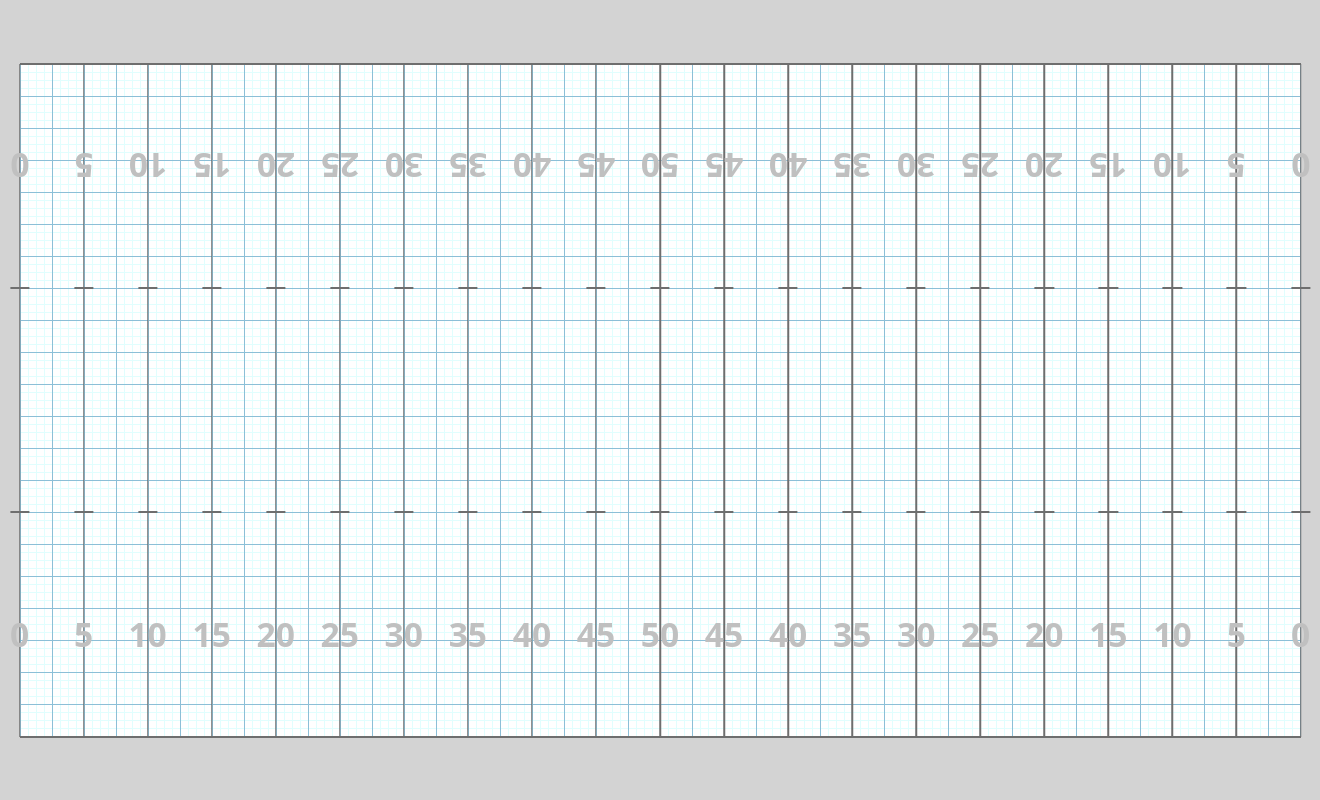
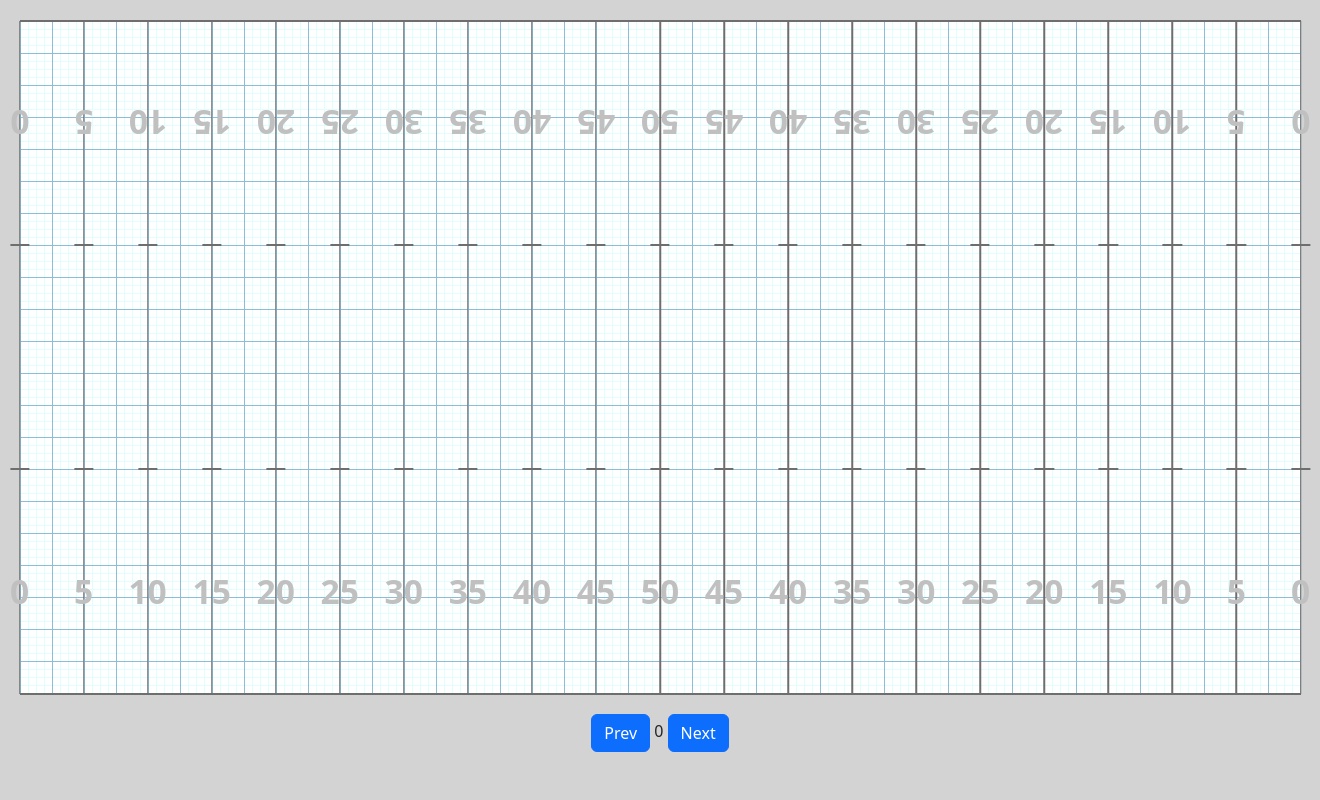
Before and after one commit to The-King-12345/Dot-Viewer, a Flask app: page / in a window 1320 px wide. Run offline with Flask 3, Linux system fonts and the light colour scheme; data that the repository does not hold is empty.

Commit message:
Create next and prev button to cycle through sets

```diff
--- a/app.py
+++ b/app.py
@@ -7,23 +7,36 @@ app = Flask(__name__)
 app.config["SESSION_PERMANENT"] = False
 app.config["SESSION_TYPE"] = "filesystem"
 
+# global variable sets
+sets = 0
+MAX = 28
+
 @app.route("/", methods=["GET", "POST"])
 def index():
+    global sets
+
     if request.method == "POST":
-        pass
+        action = request.form.get('action')
+        if action == "prev" and sets > 0:
+            sets -= 1
+        elif action == "next" and sets < MAX:
+            sets += 1
+
+        return redirect("/")
+
     else:
         conn = sqlite3.connect("database.db")
         conn.row_factory = sqlite3.Row
         cursor = conn.cursor()
 
-        cursor.execute("SELECT * FROM performers WHERE sets=0")
+        cursor.execute(f"SELECT * FROM performers WHERE sets={sets}")
         rows = cursor.fetchall()
         dots = [dict(row) for row in rows]
 
         cursor.close()
         conn.close()
 
-        return render_template("index.html", dots=dots)
+        return render_template("index.html", dots=dots, sets=sets)
 
 if __name__ == '__main__':
     app.run(debug=True)
--- a/static/styles.css
+++ b/static/styles.css
@@ -6,17 +6,18 @@
     --dot-size: 1%;
 }
 
-body, html {
+html, body, main {
     margin: 0;
     padding: 0;
     height: 100%;
     display: flex;
+    flex-direction: column;
     justify-content: center;
     align-items: center;
     background: lightgray;
 }
 
-main {
+.field {
     position: relative;
     width: calc(var(--field-width));
     height: calc(var(--field-height));
--- a/templates/index.html
+++ b/templates/index.html
@@ -5,11 +5,13 @@
 {% endblock %}
 
 {% block main %}
+    <div class="field">
+        {% include "snippets/sideline.html" %}
+        {% include "snippets/yardline.html" %}
+        {% include "snippets/hash.html" %}
+        {% include "snippets/number.html" %}
+        {% include "snippets/dot.html" %}
 
-    {% include "snippets/sideline.html" %}
-    {% include "snippets/yardline.html" %}
-    {% include "snippets/hash.html" %}
-    {% include "snippets/number.html" %}
-    {% include "snippets/dot.html" %}
+    </div>
 
 {% endblock %}
--- a/templates/layout.html
+++ b/templates/layout.html
@@ -14,9 +14,19 @@
 
     <body>
 
-    <main>
-        {% block main %}{% endblock %}
-    </main>
+        <main>
+            {% block main %}{% endblock %}
+        </main>
+
+
+
 
     </body>
+    <footer class="mb-5">
+        <form action="/" method="post">
+            <button class="btn btn-primary" type="submit" name="action" value="prev">Prev</button>
+            {{sets}}
+            <button class="btn btn-primary" type="submit" name="action" value="next">Next</button>
+        </form>
+    </footer>
 </html>
```
